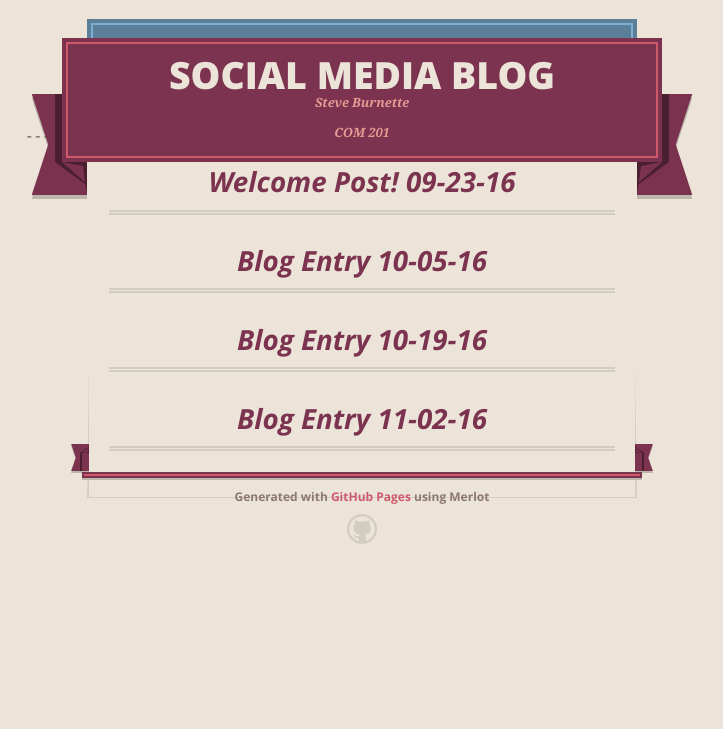
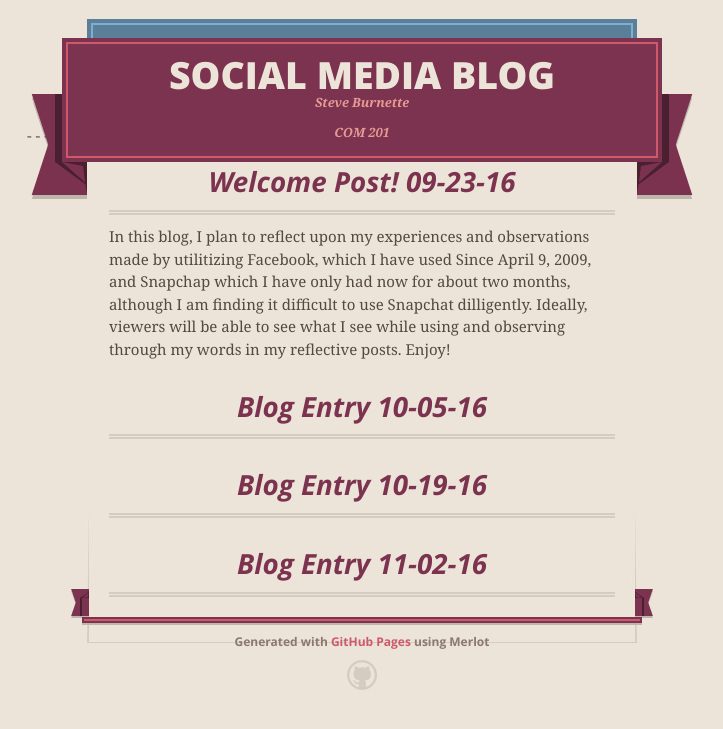
Before and after one commit to sburnet1/Social-Media-Presence-Blog, a Jekyll site: the page index.html, which Jekyll copies as it is, in a window 1280 px wide. Shown: the top 729 px of the page, without its empty margins (278-1001 px from the left). Built offline with Jekyll 4.4.1, drawn with Linux system fonts in a browser that asks for light colours; nearby versions of some CDN libraries.

Commit message:
Update index.html

```diff
--- a/index.html
+++ b/index.html
@@ -49,7 +49,8 @@
       <section id="main_content">
         <h3>
 <a id="welcome-post-09-23-16" class="anchor" href="#welcome-post-09-23-16" aria-hidden="true"><span aria-hidden="true" class="octicon octicon-link"></span></a>Welcome Post! 09-23-16</h3>
-
+<p>In this blog, I plan to reflect upon my experiences and observations made by utilitizing Facebook, which I have used Since April 9, 2009, and Snapchap which I have only had now for about two months, although I am finding it difficult to use Snapchat dilligently.
+Ideally, viewers will be able to see what I see while using and observing through my words in my reflective posts. Enjoy!</p>
 <h3>
 <a id="blog-entry-10-05-16" class="anchor" href="#blog-entry-10-05-16" aria-hidden="true"><span aria-hidden="true" class="octicon octicon-link"></span></a>Blog Entry 10-05-16</h3>
 
```
